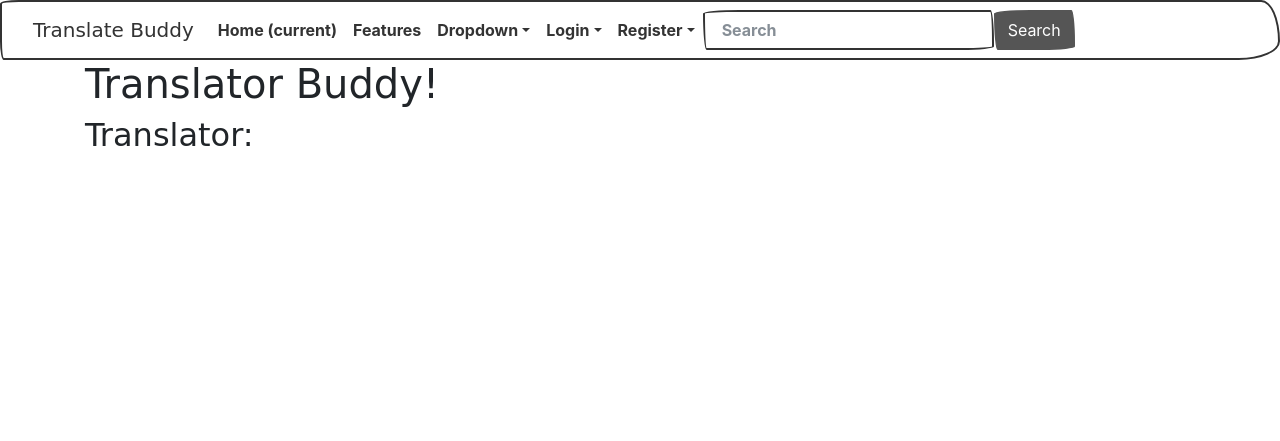
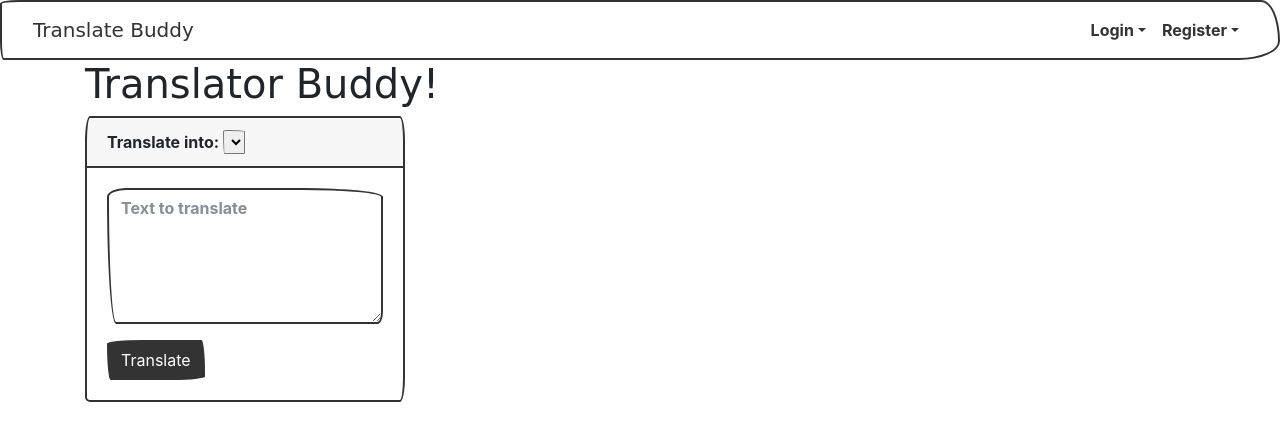
Before and after one commit to adamnyk/TranslateBuddy, a Flask app: page / in a window 1280 px wide. Shown: the top 441 px of the page. Run offline with Flask 2, Linux system fonts and the light colour scheme; lists and menus that the app fills with data are empty; some libraries are stand-ins or nearby versions; some web fonts are replaced.

Commit message:
new templates

```diff
--- a/app/templates/base.html
+++ b/app/templates/base.html
@@ -13,98 +13,19 @@
 	</head>
 	<body>
 
-		<nav class="navbar navbar-expand-sm navbar-light bg-light">
-			<div class="container-fluid">
-				<a class="navbar-brand" href="/">Translate Buddy</a>
-				<button
-					class="navbar-toggler"
-					type="button"
-					data-bs-toggle="collapse"
-					data-bs-target="#navbarColor03"
-					aria-controls="navbarColor03"
-					aria-expanded="true"
-					aria-label="Toggle navigation"
-				>
-					<span class="navbar-toggler-icon"></span>
-				</button>
-				<div class="navbar-collapse collapse hidden" id="navbarColor03" style="">
-					<ul class="navbar-nav me-auto">
-						<li class="nav-item">
-							<a class="nav-link active" href="#"
-								>Home
-								<span class="visually-hidden">(current)</span>
-							</a>
-						</li>
-						<li class="nav-item">
-							<a class="nav-link" href="#">Features</a>
-						</li>
-
-						</li>
-						<li class="nav-item dropdown">
-							<a
-								class="nav-link dropdown-toggle"
-								data-bs-toggle="dropdown"
-								href="#"
-								role="button"
-								aria-haspopup="true"
-								aria-expanded="false"
-								>Dropdown</a
-							>
-							<div class="dropdown-menu">
-								<a class="dropdown-item" href="#">Action</a>
-								<a class="dropdown-item" href="#">Another action</a>
-								<a class="dropdown-item" href="#">Something else here</a>
-								<div class="dropdown-divider"></div>
-								<a class="dropdown-item" href="#">Separated link</a>
-							</div>
-						</li>
-
-						<li class="nav-item dropdown">
-							<a class="nav-link dropdown-toggle"
-								data-bs-toggle="dropdown"
-								href="#"
-								role="button"
-								aria-haspopup="true"
-								aria-expanded="false"
-								>Login</a>
-							<div class="dropdown-menu">
-								{% include "forms/login.html" %}
-							</div>
-						</li>
-
-						<li class="nav-item dropdown">
-							<a class="nav-link dropdown-toggle"
-								data-bs-toggle="dropdown"
-								href="#"
-								role="button"
-								aria-haspopup="true"
-								aria-expanded="false"
-								>Register</a>
-							<div class="dropdown-menu">
-								{% include "forms/register.html" %}
-							</div>
-						</li>
-
-					</ul>
-
-					<form class="d-flex">
-						<input
-							class="form-control me-sm-2"
-							type="search"
-							placeholder="Search"
-						/>
-						<button class="btn btn-secondary my-2 my-sm-0" type="submit">
-							Search
-						</button>
-					</form>
-				</div>
-			</div>
-		</nav>
+		{% include "nav.html" %}
 
 		<div class="container">
 			{% for category, message in get_flashed_messages(with_categories=True) %}
-			<div class="alert alert-{{ category }}">{{ message }}</div>
-			{% endfor %} {% block content %} {% endblock %}
+			<div class="alert alert-{{ category }} alert-dismissible p-0 my-1 ">
+
+				<button type="button" class="btn btn-close p-0  ml-2 mr-1 " data-bs-dismiss="alert">x</button>
+
+				{{ message }}
+			</div>
+			{% endfor %}
+
+			{% block content %} {% endblock %}
 		</div>
 
     <script src="https://cdn.jsdelivr.net/npm/bootstrap@5.1.3/dist/js/bootstrap.bundle.min.js" integrity="sha384-ka7Sk0Gln4gmtz2MlQnikT1wXgYsOg+OMhuP+IlRH9sENBO0LRn5q+8nbTov4+1p" crossorigin="anonymous"></script>
--- a/app/templates/forms/login.html
+++ b/app/templates/forms/login.html
@@ -9,5 +9,5 @@
         {{ field(placeholder=field.label.text, class="form-group") }}
     {% endfor %}
 
-    <button type="submit" class="btn btn-primary">Login</button>
+    <button type="submit" class="btn btn-primary btn-sm">Login</button>
   </form>
--- a/app/templates/forms/register.html
+++ b/app/templates/forms/register.html
@@ -1,13 +1,16 @@
-<form method='POST' action='/register' class="px-4 py-3">
+<form method='POST' action='/signup' class="px-4 py-3">
     {{register_form.hidden_tag()}}
 
     {% for field in register_form if field.widget.input_type != 'hidden' %}
-         {% for error in field.errors %}
-        <span class="text-danger">{{ error }}</span>
-          {% endfor %}
+        {% for error in field.errors %}
 
-        {{ field(placeholder=field.label.text, class="form-group") }}
+
+          <span class="text-danger small">{{ error }}</span>
+
+        {% endfor %}
+
+        {{ field(placeholder=field.label.text, class="form-group has-danger") }}
     {% endfor %}
 
-    <button type="submit" class="btn btn-primary">Register</button>
+    <button type="submit" class="btn btn-primary btn-sm">Register</button>
   </form>
--- /dev/null
+++ b/app/templates/nav.html
@@ -0,0 +1,57 @@
+<nav class="navbar navbar-expand-sm navbar-light bg-light">
+    <div class="container-fluid">
+        <a class="navbar-brand" href="/">Translate Buddy</a>
+        <button
+            class="navbar-toggler"
+            type="button"
+            data-bs-toggle="collapse"
+            data-bs-target="#navbarColor03"
+            aria-controls="navbarColor03"
+            aria-expanded="true"
+            aria-label="Toggle navigation"
+        >
+            <span class="navbar-toggler-icon"></span>
+        </button>
+        <div class="navbar-collapse collapse hidden " id="navbarColor03" style="">
+            <ul class="navbar-nav ml-auto">
+
+            {% if not g.user %}
+                <li class="nav-item dropdown">
+                    <a class="nav-link dropdown-toggle"
+                        data-bs-toggle="dropdown"
+                        href="#"
+                        role="button"
+                        aria-haspopup="true"
+                        aria-expanded="false"
+                        >Login</a>
+                    <div class="dropdown-menu dropdown-menu-right">
+                        {% include "forms/login.html" %}
+                    </div>
+                </li>
+
+                <li class="nav-item dropdown">
+                    <a class="nav-link dropdown-toggle"
+                        data-bs-toggle="dropdown"
+                        href="#"
+                        role="button"
+                        aria-haspopup="true"
+                        aria-expanded="false"
+                        >Register</a>
+                    <div class="dropdown-menu dropdown-menu-right">
+                        {% include "forms/register.html" %}
+                    </div>
+                </li>
+            {% else %}
+                <li class="nav-item">
+                    <a class="nav-link" href="/user/{{g.user.id}}">{{g.user.username}}</a>
+                </li>
+
+                <li class="nav-item">
+                    <a class="nav-link" href="/logout">Logout</a>
+                </li>
+            {% endif %}
+            </ul>
+
+        </div>
+    </div>
+</nav>
--- a/app/templates/translator.html
+++ b/app/templates/translator.html
@@ -1,3 +1,21 @@
 <div id="translator">
-    <h2>Translator:</h2>
+    <div class="card bg-light mb-3" style="max-width: 20rem;">
+
+        <label for="target_lang" class='card-header form-label '>Translate into:
+            {{translate_form.target_lang}}
+        </label>
+
+        <div class="card-body">
+
+            <form action="/translate" method="POST">
+
+                {{translate_form.translate_text(class="form-control",
+                placeholder=translate_form.translate_text.label.text,
+                cols="40", rows="5")}}
+
+                <button type="submit" class="btn btn-primary mt-3">Translate</button>
+
+            </form>
+        </div>
+      </div>
 </div>
--- a/app/templates/user/profile.html
+++ b/app/templates/user/profile.html
@@ -0,0 +1 @@
+{% extends 'base.html' %}
```
